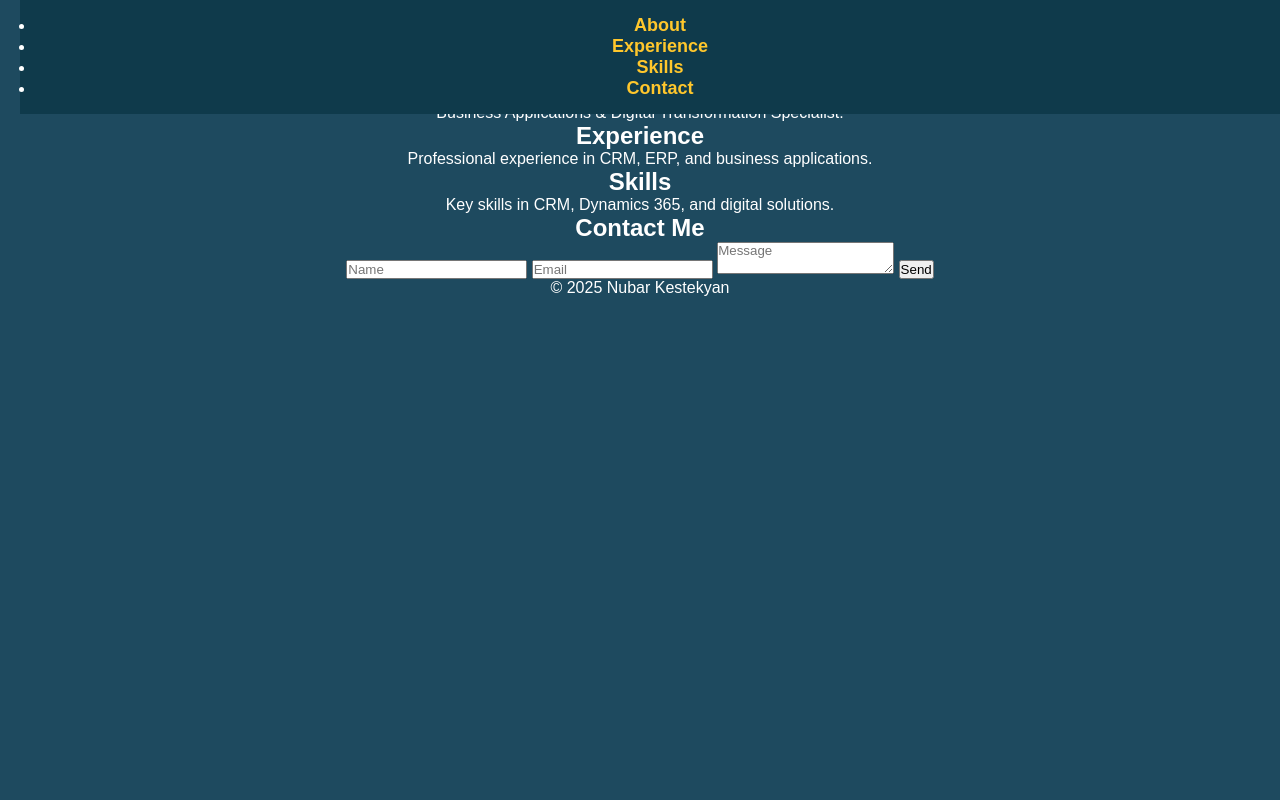
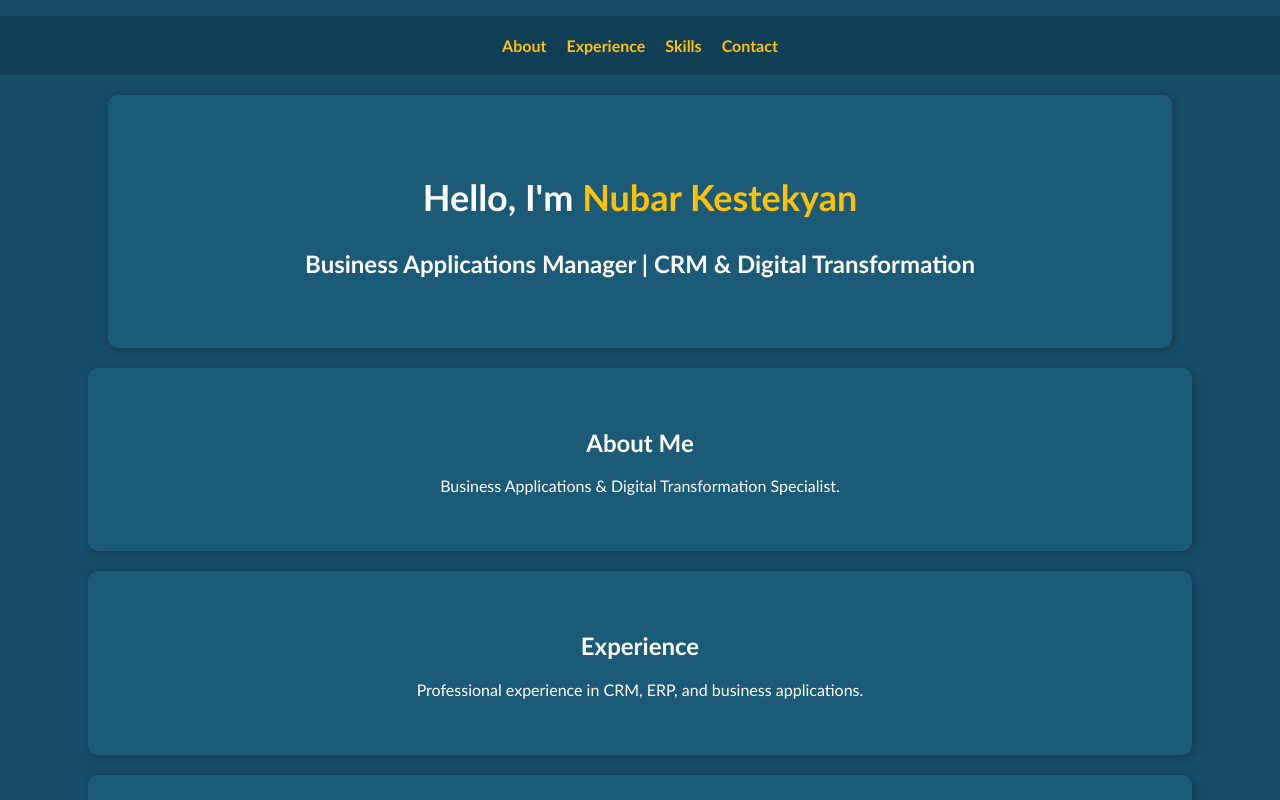
Before and after one commit to Maderass/nk_project, a plain HTML site: page index.html in a window 1280 px wide. Shown: the top 800 px of the page. Drawn offline with Linux system fonts and the light colour scheme; a web font is replaced by a local one.

Commit message:
Fix: Font yükleme ve stil güncellemesi

```diff
--- a/assets/styles.css
+++ b/assets/styles.css
@@ -1,100 +1,83 @@
-/* General Reset */
-* {
+/* Futura Fontu ve Alternatifleri */
+body {
+    font-family: 'Futura', 'Trebuchet MS', Arial, sans-serif;
+    background-color: #154c66;
+    color: #ffffff;
     margin: 0;
     padding: 0;
-    box-sizing: border-box;
-    font-family: "Futura Light", sans-serif;
+    text-align: center;
 }
 
-body {
-    background-color: #1E4A5F;
-    color: white;
-    text-align: center;
+/* Navbar */
+nav ul {
+    list-style-type: none;
     padding: 20px;
+    background-color: #103e55;
+    display: flex;
+    justify-content: center;
+    gap: 20px;
 }
 
-/* Navigation Bar */
-nav {
-    background-color: #0F3A4B;
-    padding: 15px;
-    position: fixed;
-    top: 0;
-    width: 100%;
-    z-index: 100;
+nav ul li {
+    display: inline;
 }
 
-nav a {
-    color: #FFC72C;
+nav ul li a {
+    color: #ffc107;
     text-decoration: none;
-    margin: 0 15px;
-    font-size: 18px;
     font-weight: bold;
 }
 
-nav a:hover {
-    text-decoration: underline;
+/* Hero Section */
+#hero {
+    padding: 50px 20px;
 }
 
-/* Hero Section */
-.hero {
-    padding: 100px 20px;
+#hero h1 {
+    font-size: 36px;
 }
 
-.hero h1 {
-    font-size: 36px;
-    font-weight: bold;
-}
-
-.hero h2 {
-    font-size: 24px;
-    font-style: italic;
+.highlight {
+    color: #ffc107;
 }
 
 /* Sections */
-.section {
-    margin: 40px auto;
-    padding: 20px;
+section {
+    padding: 40px;
+    margin: 20px auto;
     width: 80%;
-    background-color: #2C5B70;
+    background-color: #1b5b78;
     border-radius: 10px;
-    box-shadow: 0px 4px 10px rgba(0, 0, 0, 0.3);
-}
-
-.section h2 {
-    font-size: 24px;
-    margin-bottom: 10px;
-    font-weight: bold;
+    box-shadow: 2px 2px 10px rgba(0, 0, 0, 0.2);
 }
 
 /* Contact Form */
-.contact-form {
-    background-color: #1E4A5F;
-    padding: 20px;
-    border-radius: 10px;
-    width: 60%;
-    margin: 0 auto;
-    box-shadow: 0px 4px 10px rgba(0, 0, 0, 0.3);
+form {
+    display: flex;
+    flex-direction: column;
+    align-items: center;
+    gap: 10px;
 }
 
-.contact-form input,
-.contact-form textarea {
-    width: 100%;
+input, textarea {
+    width: 80%;
     padding: 10px;
-    margin: 10px 0;
     border: none;
     border-radius: 5px;
 }
 
-.contact-form button {
-    background-color: #FFC72C;
+button {
+    background-color: #ffc107;
     color: black;
-    padding: 10px 15px;
+    padding: 10px 20px;
     border: none;
-    font-size: 18px;
+    border-radius: 5px;
     cursor: pointer;
-    border-radius: 5px;
 }
 
-.contact-form button:hover {
-    background-color: #E6B800;
+/* Footer */
+footer {
+    background-color: #103e55;
+    padding: 10px;
+    margin-top: 20px;
 }
--- a/index.html
+++ b/index.html
@@ -5,12 +5,8 @@
     <meta name="viewport" content="width=device-width, initial-scale=1.0">
     <title>Nubar Kestekyan - Business Applications Manager</title>
     <link rel="stylesheet" href="assets/styles.css">
-    <link rel="preconnect" href="https://fonts.googleapis.com">
-    <link rel="preconnect" href="https://fonts.gstatic.com" crossorigin>
-    <link href="https://fonts.googleapis.com/css2?family=Futura:wght@300;400;600&display=swap" rel="stylesheet">
 </head>
 <body>
-
     <header>
         <nav>
             <ul>
@@ -55,6 +51,5 @@
     <footer>
         <p>© 2025 Nubar Kestekyan</p>
     </footer>
-
 </body>
 </html>
```
